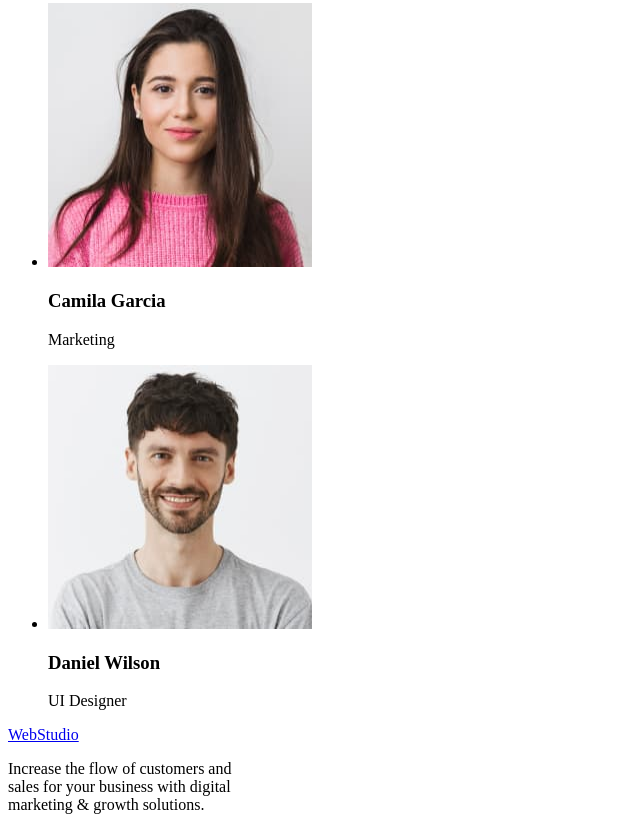
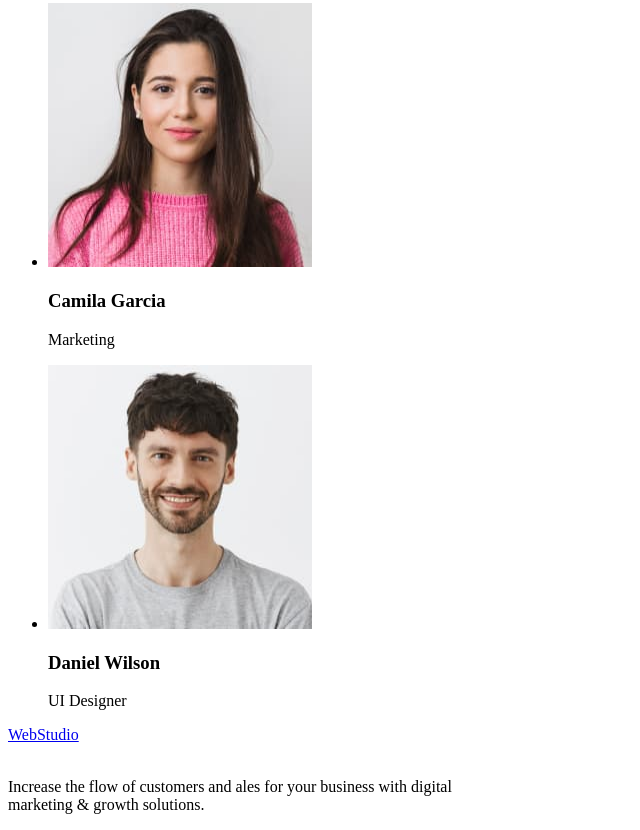
Before and after one commit to lukamatcha12/goit-markup-hw-01, a plain HTML site: page index.html in a window 1280 px wide. Shown: the part 2488-3318 px from the top of the page, without its empty margins (0-640 px from the left). Drawn offline with Linux system fonts and the light colour scheme.

Commit message:
Update index

```diff
--- a/index.html
+++ b/index.html
@@ -102,8 +102,8 @@
     <footer>
         <a href="./index.html">WebStudio</a>
     <p>
-        Increase the flow of customers and <br />sales for your business with
-        digital<br />
+       <br> Increase the flow of customers and ales for your business with
+        digital<br>
         marketing & growth solutions.
     </p>
     </footer>
```
